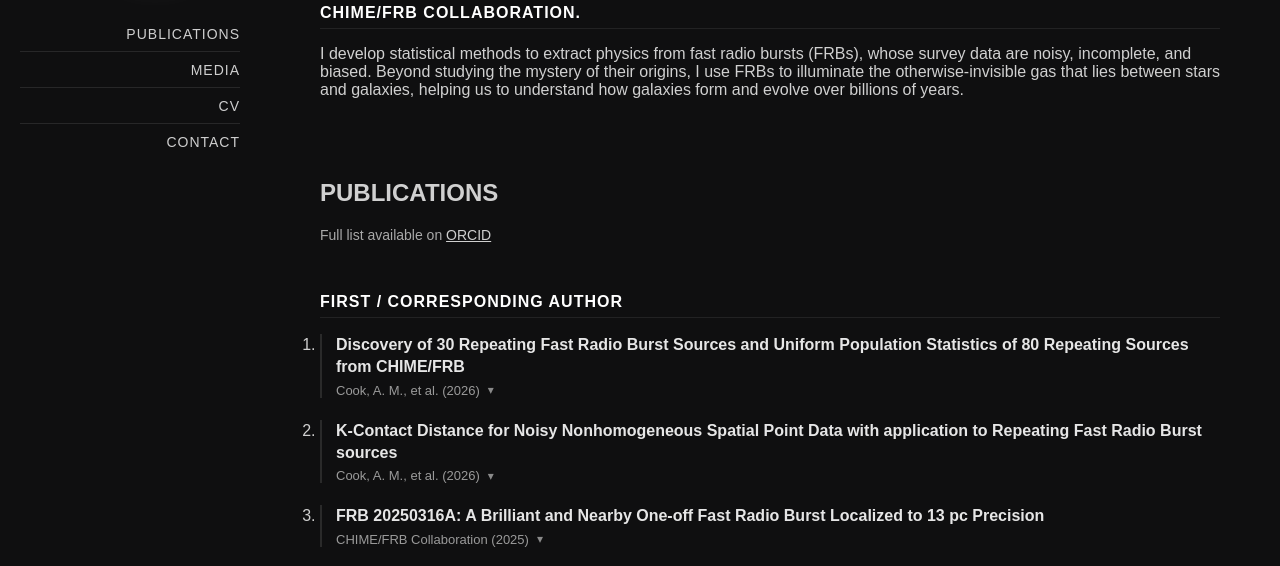
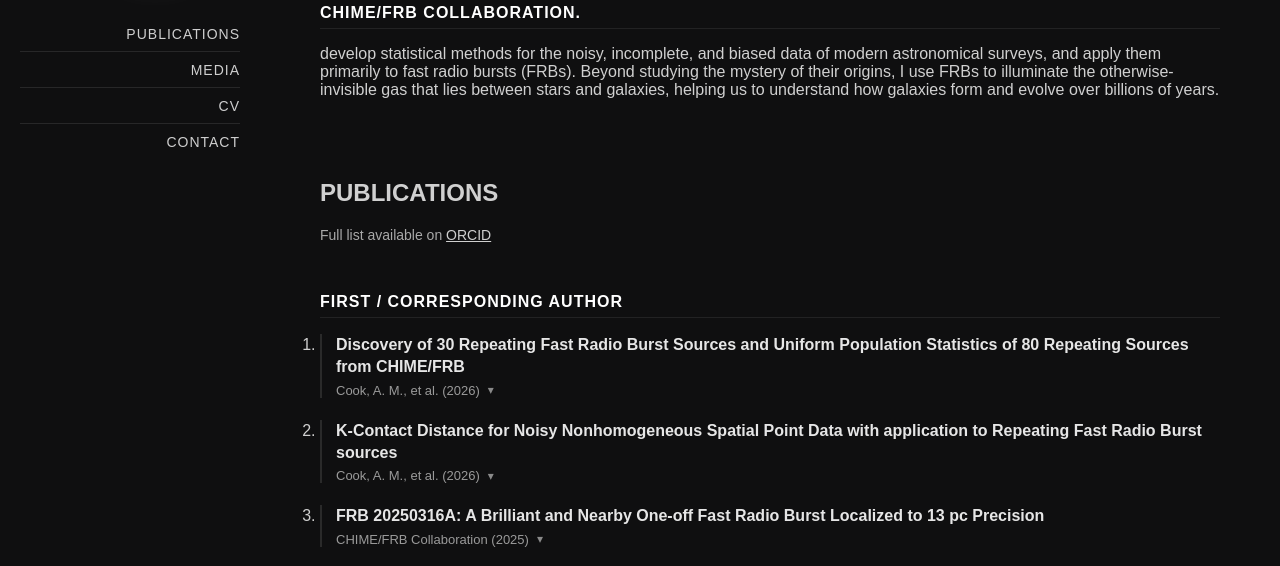
Before and after one commit to cookamanda/cookamanda.github.io, a plain HTML site: page index.html in a window 1280 px wide. Shown: the part 219-785 px from the top of the page. Drawn offline with Linux system fonts and the light colour scheme.

Commit message:
Update index.html

```diff
--- a/index.html
+++ b/index.html
@@ -363,7 +363,7 @@ h3 {
 <section id="home">
     <h1>Amanda M. Cook</h1><h3>Banting postdoctoral fellow at McGill University and the University of Amsterdam. CHIME/FRB Collaboration. </h3>
 
-<p>I develop statistical methods to extract physics from fast radio bursts (FRBs), whose survey data are noisy, incomplete, and biased. Beyond studying the mystery of their origins, I use FRBs to illuminate the otherwise-invisible gas that lies between stars and galaxies, helping us to understand how galaxies form and evolve over billions of years.</p>  </p>
+<p>develop statistical methods for the noisy, incomplete, and biased data of modern astronomical surveys, and apply them primarily to fast radio bursts (FRBs). Beyond studying the mystery of their origins, I use FRBs to illuminate the otherwise-invisible gas that lies between stars and galaxies, helping us to understand how galaxies form and evolve over billions of years.</p>  </p>
 </section>
 
 <h2>PUBLICATIONS</h2>
```
